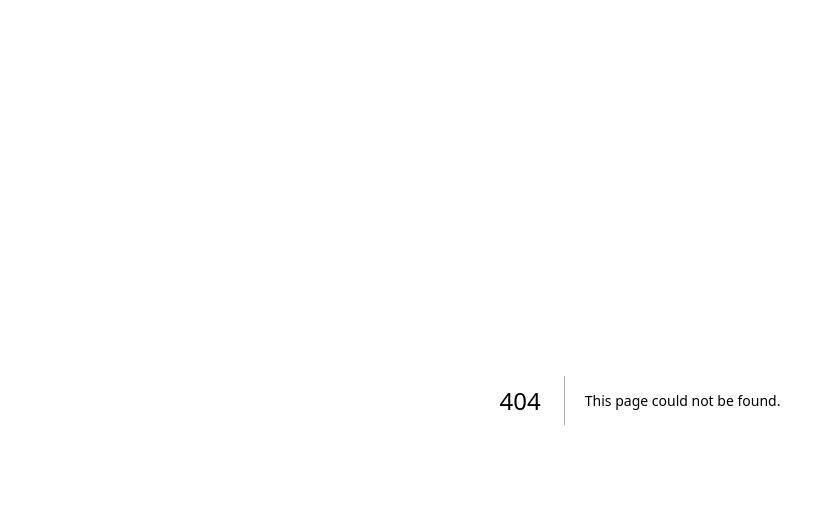
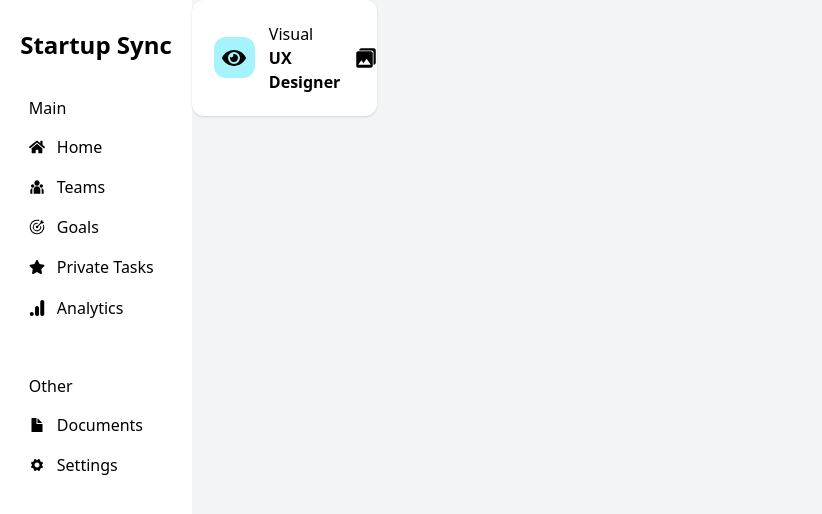
Before and after one commit to manan18/startup-sync, a Next.js app: page /dashboard in a window 1280 px wide. Before the commit this address had no page. Shown: the top 514 px of the page, without its empty margins (0-822 px from the left). Built offline with nearby package versions, Linux system fonts and the light colour scheme.

Commit message:
sidebar+card

```diff
--- /dev/null
+++ b/src/components/atoms/dashCard/index.tsx
@@ -0,0 +1,22 @@
+import React from "react";
+import { FaEye } from "react-icons/fa";
+import { IoMdPhotos } from "react-icons/io";
+
+const DashboardCard = () => {
+  return (
+    <div className="dashCard flex bg-white w-[17%] items-center p-[2%] rounded-xl shadow">
+      <div className="icon-box p-[6%] bg-cyan-200 rounded text-2xl rounded-xl">
+        <FaEye />
+      </div>
+      <div className="text-box px-[10%]">
+        <div>Visual</div>
+        <div className="font-bold">UX Designer</div>
+      </div>
+      <div className="text-2xl">
+        <IoMdPhotos />
+      </div>
+    </div>
+  );
+};
+
+export default DashboardCard;
--- /dev/null
+++ b/src/components/layout/index.tsx
@@ -0,0 +1,20 @@
+import React from "react";
+import Sidebar from "../sidebar";
+import DashboardCard from "../atoms/dashCard";
+
+const Layout = () => {
+  return (
+    <div>
+      <div className="grid grid-cols-[15%,1fr] h-screen">
+        <div className="">
+          <Sidebar />
+        </div>
+        <div className="bg-gray-100">
+          <DashboardCard />
+        </div>
+      </div>
+    </div>
+  );
+};
+
+export default Layout;
--- /dev/null
+++ b/src/components/sidebar/index.tsx
@@ -0,0 +1,93 @@
+import React from "react";
+import { FaHome } from "react-icons/fa";
+import { RiTeamFill } from "react-icons/ri";
+import { GoGoal } from "react-icons/go";
+import { FaStar } from "react-icons/fa";
+import { SiGoogleanalytics } from "react-icons/si";
+import { IoDocumentSharp } from "react-icons/io5";
+import { IoIosSettings } from "react-icons/io";
+
+const Sidebar = () => {
+  const sidebarItems1 = [
+    {
+      id: 0,
+      title: "Home",
+      icon: <FaHome />,
+    },
+    {
+      id: 1,
+      title: "Teams",
+      icon: <RiTeamFill />,
+    },
+    {
+      id: 2,
+      title: "Goals",
+      icon: <GoGoal />,
+    },
+    {
+      id: 3,
+      title: "Private Tasks",
+      icon: <FaStar />,
+    },
+    {
+      id: 4,
+      title: "Analytics",
+      icon: <SiGoogleanalytics />,
+    },
+  ];
+
+  const sidebarItems2 = [
+    {
+      id: 0,
+      title: "Documents",
+      icon: <IoDocumentSharp />,
+    },
+    {
+      id: 1,
+      title: "Settings",
+      icon: <IoIosSettings />,
+    },
+  ];
+
+  return (
+    <div>
+      <div className="py-[15%] text-center text-2xl font-bold">
+        Startup Sync
+      </div>
+      <div className="px-[15%]">
+        <div className="main-heading">
+          <div className="text-medium py-[5%]">Main</div>
+          <div className="main-content">
+            {sidebarItems1.map((sidebarItem) => {
+              return (
+                <div className="py-[6%] rounded-md hover:bg-gray-100 hover:font-semibold hover:cursor-pointer">
+                  <div className="flex items-center">
+                    <div className="mr-3">{sidebarItem.icon}</div>
+                    <div>{sidebarItem.title}</div>
+                  </div>
+                </div>
+              );
+            })}
+          </div>
+        </div>
+        <div className="other-heading mt-10">
+          <div className="text-medium py-[5%]">Other</div>
+          <div className="other-content">
+            {sidebarItems2.map((sidebarItem) => {
+              return (
+                <div className="py-[6%] rounded-md hover:bg-gray-100 hover:font-semibold hover:cursor-pointer">
+                  <div className="flex items-center">
+                    <div className="mr-3">{sidebarItem.icon}</div>
+                    <div>{sidebarItem.title}</div>
+                  </div>
+                </div>
+              );
+            })}
+          </div>
+        </div>
+      </div>
+    </div>
+  );
+};
+
+export default Sidebar;
--- /dev/null
+++ b/src/pages/dashboard/index.js
@@ -0,0 +1,20 @@
+import React from "react";
+import Sidebar from "@/components/sidebar";
+import DashboardCard from "@/components/atoms/dashCard";
+
+const Dashboard = () => {
+  return (
+    <div>
+      <div className="grid grid-cols-[15%,1fr] h-screen">
+        <div className="">
+          <Sidebar />
+        </div>
+        <div className="bg-gray-100">
+          <DashboardCard />
+        </div>
+      </div>
+    </div>
+  );
+};
+
+export default Dashboard;
--- a/src/pages/index.tsx
+++ b/src/pages/index.tsx
@@ -4,16 +4,18 @@ import HomeHero from "../components/sections/hero";
 import CompanySection from "@/components/atoms/company";
 import Stats from "@/components/stats";
 import Blog from "@/components/blogs";
+import Layout from "@/components/layout";
 
 const inter = Inter({ subsets: ["latin"] });
 
 export default function Home() {
   return (
     <div className="overflow-x-hidden">
-      <HomeHero />
+      {/* <HomeHero />
       <CompanySection />
       <Stats />
-      <Blog />
+      <Blog /> */}
+      <Layout />
     </div>
   );
 }
```
